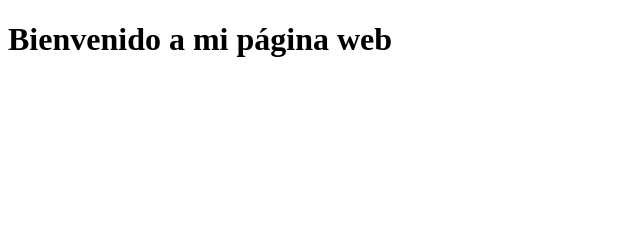
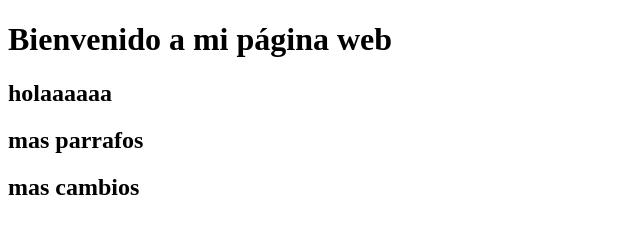
Before and after one commit to a25010021/Mi_proyecto, a plain HTML site: page index.html in a window 1280 px wide. Shown: the whole page, without its empty margins (0-640 px from the left). Drawn offline with Linux system fonts and the light colour scheme.

Commit message:
Cuarti cambio

```diff
--- a/index.html
+++ b/index.html
@@ -6,5 +6,10 @@
     <body>
         <h1>Bienvenido a mi página web</h1>
 
+        <h2>holaaaaaa</h2>
+
+        <h2>mas parrafos</h2>
+
+        <h2>mas cambios</h2>
     </body>
 </html>
```
